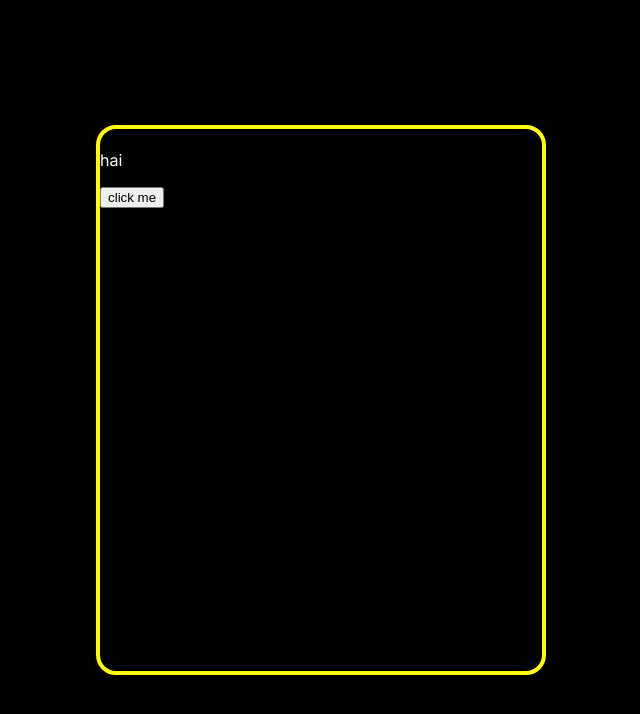
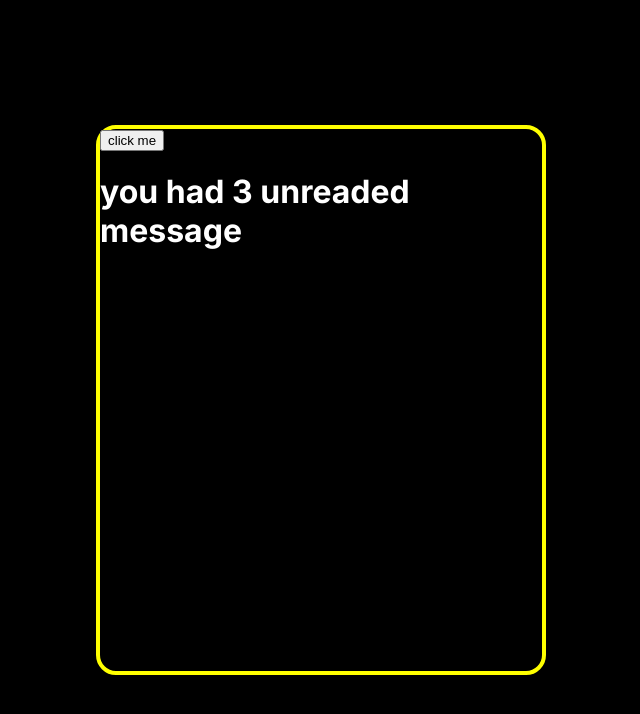
Before and after one commit to auto-prog/robo-chef, a React (Vite) app: page / in a window 1280 px wide. Shown: the top 714 px of the page, without its empty margins (319-959 px from the left). Built offline with nearby package versions, Linux system fonts and the light colour scheme; a web font is replaced by a local one.

Commit message:
add some more condition for unreaded message

```diff
--- a/src/App.jsx
+++ b/src/App.jsx
@@ -3,28 +3,27 @@ import { useState } from 'react'
 import './App.css'
 
 function App() {
-  const [isshow,setisshow]=useState(false)
+  const [isshow,setisshow]=useState(["a","b","shvg"])
+let result=""
+function unread(){
+    if(isshow.length==0){
+        return  `you have ${isshow.length} unreaded message`
 
-
-  function showt(){
-    setisshow(pervshow=>
-        !pervshow
-    )
-
-
+    }else if(isshow.length==1){
+     return "you have 1 unreaded message"
+    }else if(isshow.length>1){
+     return `you had ${isshow.length} unreaded message`
+     console.log(result)
+    }
 
 }
-let showtheiteam =isshow ? "hai this is a test":null
-console.log(showtheiteam)
-let test
- showtheiteam? test= showtheiteam && "hai this sdhfbkdhc" :test="hai"
 
   return (
     <>
     <div className='box'>
-        <h1>{showtheiteam}</h1>
-        <p>{test}</p>
-        <button onClick={showt}>click me</button>
+
+        <button>click me</button>
+        <h1>{unread()}</h1>
     </div>
     </>
   )
```
